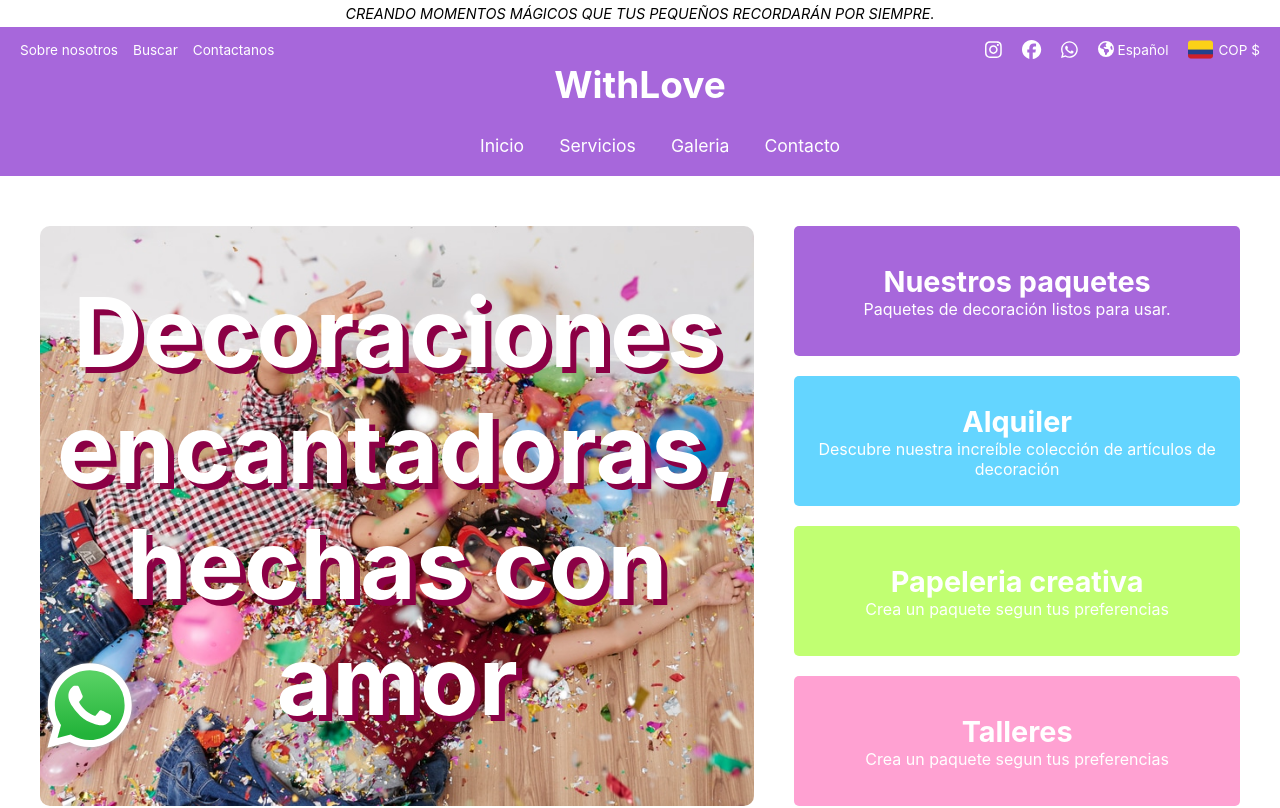
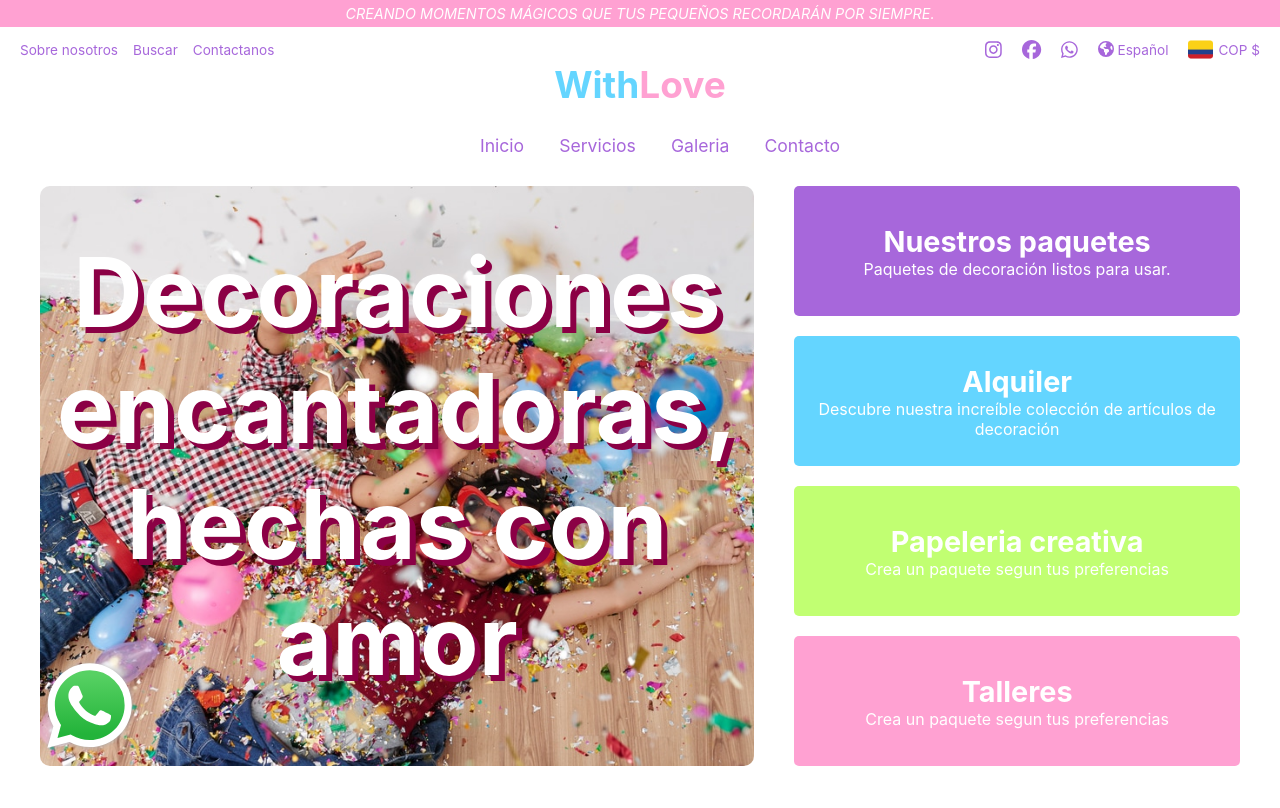
Before and after one commit to kevvj/with-love, a Next.js app: page / in a window 1280 px wide. Shown: the top 808 px of the page. Built offline with nearby package versions, Linux system fonts and the light colour scheme.

Commit message:
header color

```diff
--- a/src/app/css/Header.css
+++ b/src/app/css/Header.css
@@ -1,7 +1,7 @@
 .top {
     width: 100%;
     padding: 5px;
-    color: rgb(0, 0, 0);
+    color: rgb(255, 255, 255);
     text-align: center;
     display: flex;
     justify-content: center;
@@ -10,6 +10,7 @@
     font-size: 0.9rem;
 
     font-style: italic;
+    background-color: var(--rose-color);
 }
 
 .header {
@@ -18,7 +19,6 @@
     justify-content: center;
     transition: color 0.3s ease;
     flex-direction: column;
-    margin-bottom: 40px;
 }
 
 .header-spacer {
@@ -45,6 +45,10 @@
     gap: 35px;
     margin: 0;
     padding-top: 28px;
+}
+
+.menu-header li{
+    color: var(--purple-color);
 }
 
 .header p {
@@ -86,7 +90,7 @@
     display: flex;
     gap: 20px;
     align-items: center;
-    color: #ffffff;
+    color: var(--purple-color);
 }
 
 .header-social-media a {
@@ -101,24 +105,23 @@
     align-items: center;
     width: 100%;
     position: relative;
-    color: white;
     padding-bottom: 20px;
     padding-top: 10px;
 
     flex-direction: column;
     gap: 0;
-    background-color: var(--purple-color);
 
 }
 
 .header-bar h1 {
     font-size: 37px;
     text-align: center;
+    color: var(--blue-color);
 }
 
 .header-bar h1 span {
     font-size: 37px;
-    color: white;
+    color: var(--rose-color);
 }
 
 .social-items {
@@ -141,7 +144,7 @@
     gap: 15px;
     margin: 0;
     padding: 0;
-    color: #ffffff;
+    color: var(--purple-color);
 
 }
 
```
